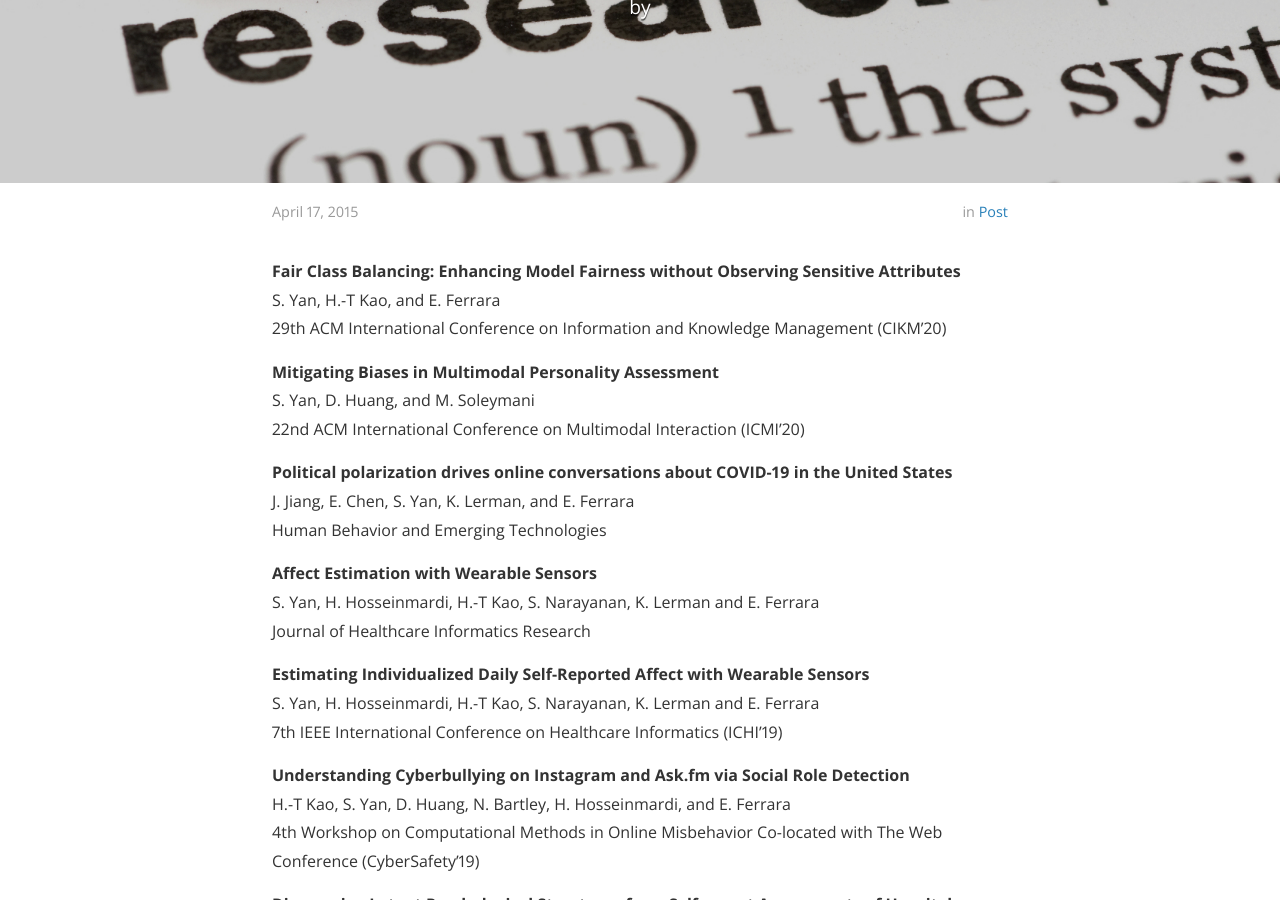
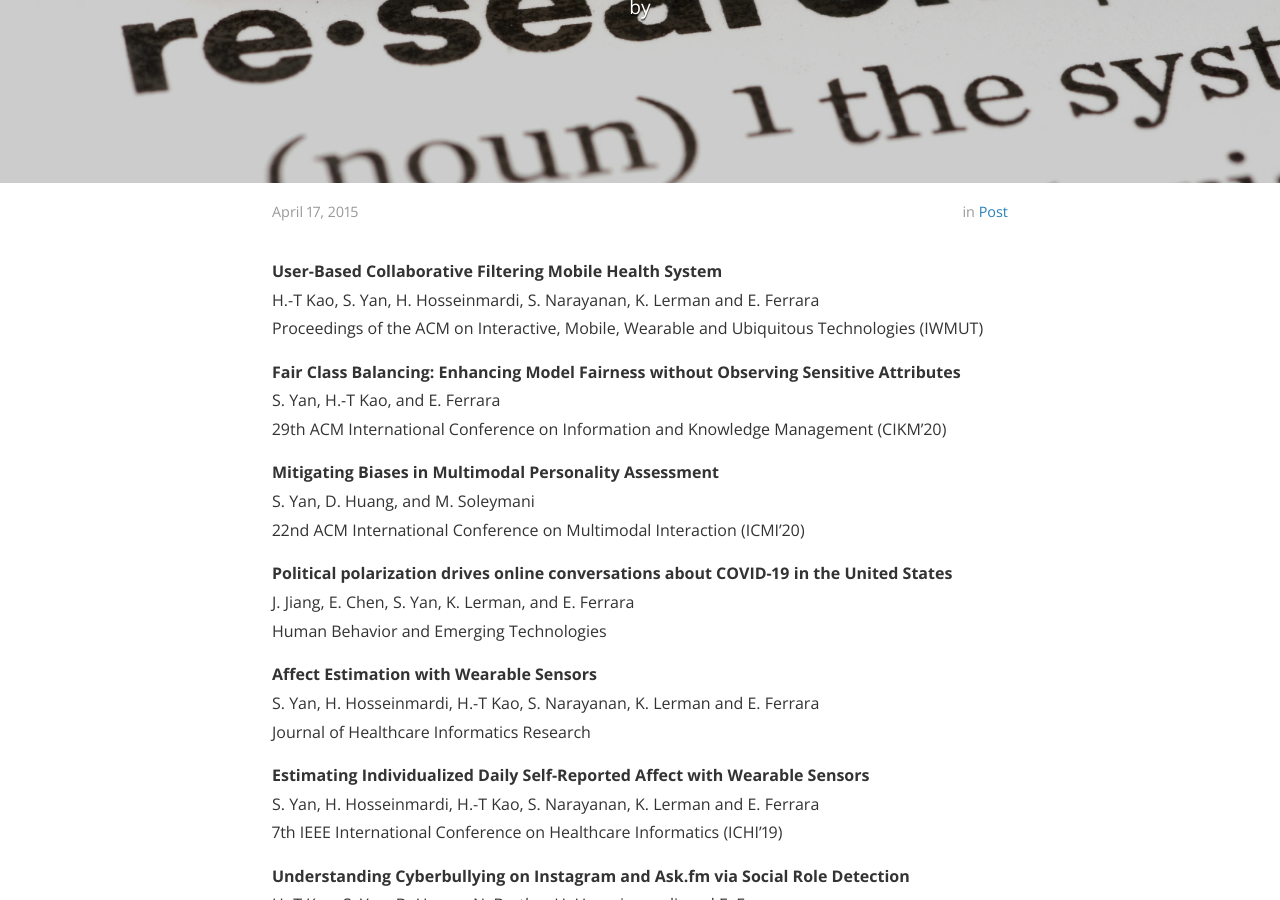
Before and after one commit to yanshentracy/page, a Jekyll site: the page built from _posts/2015-04-17-publication.markdown, in a window 1280 px wide and 900 px high, scrolled down 320 px. Built offline with Jekyll 4.4.1, drawn with Linux system fonts in a browser that asks for light colours; nearby versions of some CDN libraries; some web fonts are replaced.

Commit message:
Update 2015-04-17-publication.markdown

```diff
--- a/_posts/2015-04-17-publication.markdown
+++ b/_posts/2015-04-17-publication.markdown
@@ -6,6 +6,10 @@ categories: post
 link: "/publications/"
 cover:  "/assets/publication.jpg"
 ---
+<strong> User-Based Collaborative Filtering Mobile Health System </strong><br/>
+H.-T Kao, S. Yan, H. Hosseinmardi, S. Narayanan, K. Lerman and E. Ferrara<br/>
+Proceedings of the ACM on Interactive, Mobile, Wearable and Ubiquitous Technologies (IWMUT)
+
 <strong> Fair Class Balancing: Enhancing Model Fairness without Observing Sensitive Attributes </strong><br/>
 S. Yan, H.-T Kao, and E. Ferrara<br/>
 29th ACM International Conference on Information and Knowledge Management (CIKM'20)
```
